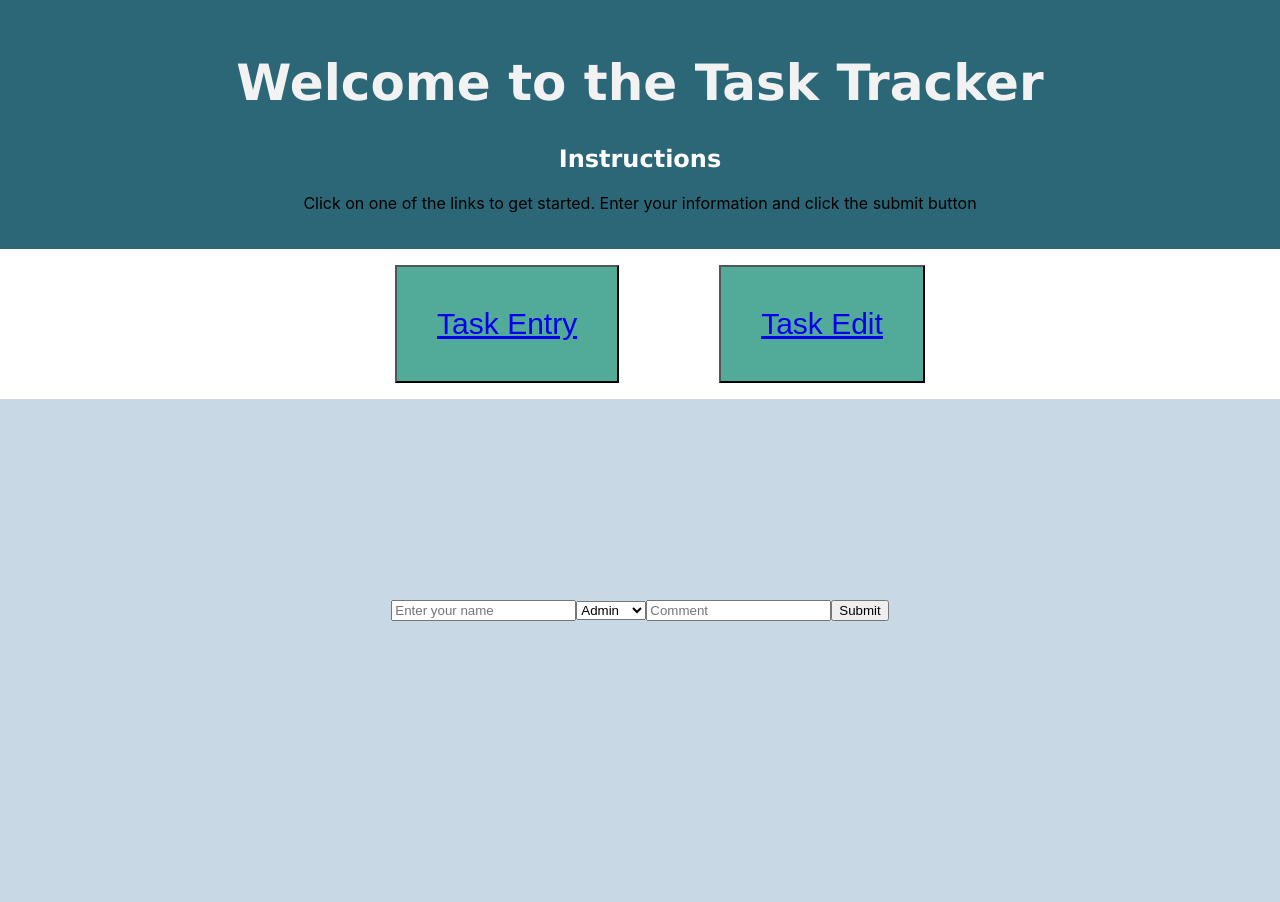
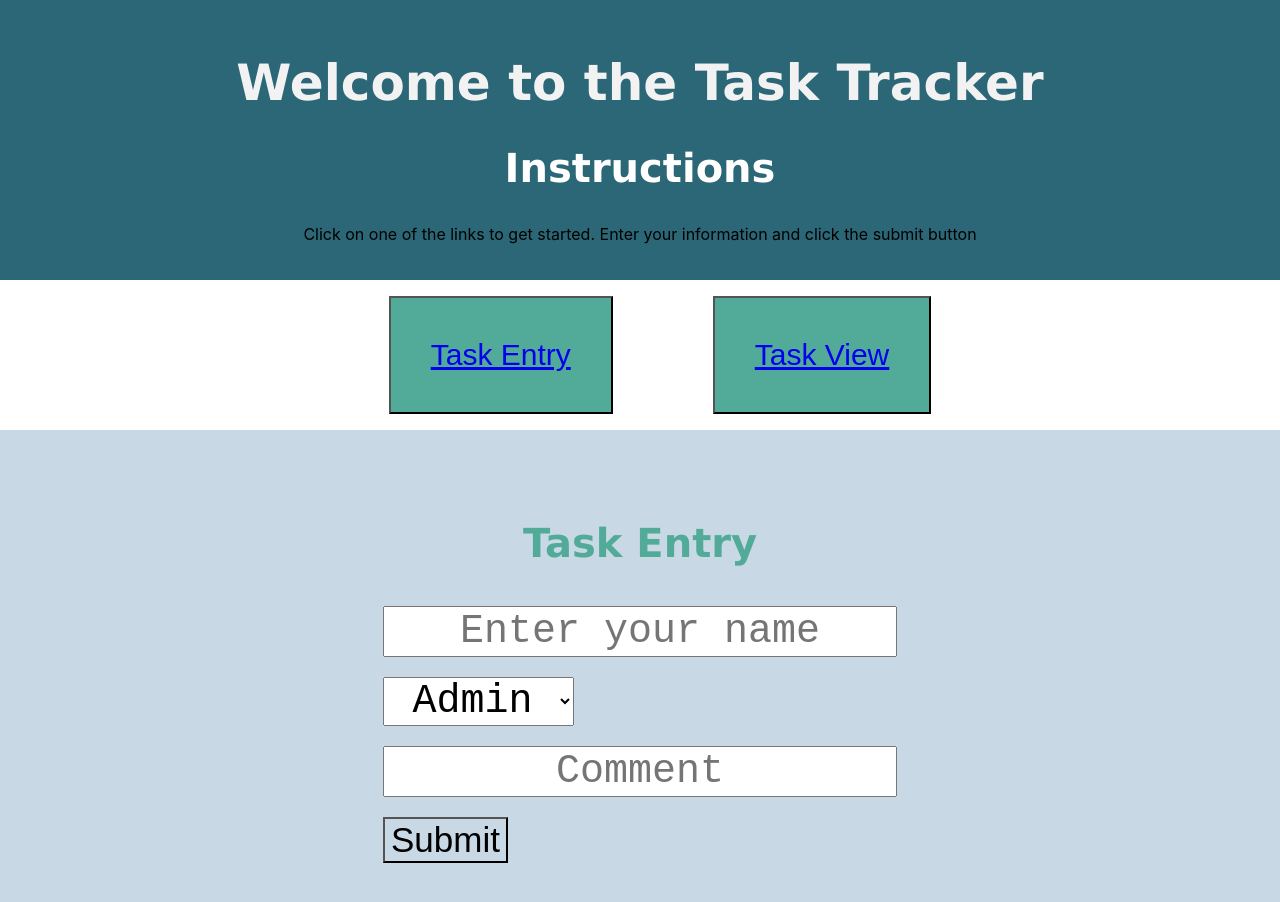
Before and after one commit to jerielasg/Project3, a React (Create React App) app: page /entry in a window 1280 px wide. Shown: the top 902 px of the page. Built offline with nearby package versions, Linux system fonts and the light colour scheme; no server answers; the database is empty.

Commit message:
completed task view, start styles

```diff
--- a/src/App.css
+++ b/src/App.css
@@ -54,11 +54,42 @@ h1 {
 h2 {
   font-family: Verdana, Geneva, Tahoma, sans-serif;
   color: #ffffff;
+  font-size: 40px;
+}
+h3 {
+  font-family: Verdana, Geneva, Tahoma, sans-serif;
+  color: #52ab98;
+  font-size: 40px;
+}
+
+h5 {
+  font-family: Verdana, Geneva, Tahoma, sans-serif;
+  font-size: 25px;
 }
 
 li {
   list-style-type: none;
 
+}
+.taskEntry form input, select, textarea{
+  text-align: center;
+  font-family: 'Courier New', Courier, monospace;
+  font-size: 40px;
+  display: flex;
+  flex-direction: row;
+  margin-bottom: 20px;
+
+}
+
+.taskEntry h3 {
+  text-align: center;
+}
+
+.taskEntry {
+
+  background-color: #c8d8e4;
+  padding-top: 50px;
+  padding-bottom: 2000px;
 }
 
 .links {
@@ -73,10 +104,41 @@ li {
   font-size: 30px;
 }
 
-.taskEntry {
+.taskForm {
+  display: flex;
+  justify-content: center;
+
+
+
+}
+.taskHeader {
+  display: flex;
+}
+.taskHeader h5{
+  padding-left: 20px;
+  padding-right: 20px;
+
+}
+
+.taskFeed {
+  display: flex;
+
+}
+.taskFeed p {
+  padding-right: 20px;
+  padding-left: 20px;
+  font-size: 20px;
+
+}
+
+.entrySubmit {
+  font-size: 35px;
+  background-color:#c8d8e4 ;
+}
+
+.taskHolder {
   background-color: #c8d8e4;
-  padding-top: 200px;
+  padding-top: 50px;
   padding-bottom: 2000px;
   text-align: center;
-
 }
--- a/src/App.js
+++ b/src/App.js
@@ -1,9 +1,9 @@
 import './App.css';
 import { Link, Routes, Route } from 'react-router-dom';
 // import TaskData from './components/TaskData';
-import TaskEntry1 from './components/TaskEntry1';
-// import TaskMain from './components/TaskMain';
-// import TaskHolder from './components/TaskHolder';
+import TaskEntry1 from './components/TaskEntry';
+
+import TaskHolder from './components/TaskHolder';
 // import TaskFirst from './components/TaskFirst';
 
 
@@ -19,7 +19,7 @@ function App() {
       <nav>
         <ul className='links'>
           <button className='buttonLink'><Link to="/entry">Task Entry</Link></button>
-          <button className='buttonLink'><Link to="/edit">Task Edit</Link></button>
+          <button className='buttonLink'><Link to="/edit">Task View</Link></button>
 
         </ul>
       </nav>
@@ -33,7 +33,7 @@ function App() {
 
       <Routes>
         <Route path="/entry" element= {<TaskEntry1 />} />
-        {/* <Route path="/edit" element={<TaskHolder />} /> */}
+        <Route path="/edit" element={<TaskHolder />} />
 
       </Routes>
    </main>
--- a/src/components/TaskEntry.js
+++ b/src/components/TaskEntry.js
@@ -1,100 +1,90 @@
-// import React from "react";
+import React from "react";
+import { useState,useEffect } from 'react';
+
 // import { useState,useEffect } from "react";
-// import firebase from '../firebase';
-// import { onValue, ref, getDatabase, push } from 'firebase/database';
+import firebase from '../firebase';
+import { onValue, ref, getDatabase, push } from 'firebase/database';
 
 
 
-// const TaskEntry = () => {
-//     const taskTest = {
-//         taskUser: "",
-//         taskCategory: "",
-//         comment: ""
-//     };
-//     const [tasks, setTasks] = useState([taskTest]);
+function App() {
 
-//     const [nameTT , setNameTT] = useState("");
-//     const [categoryTT, setCategoryTT] = useState("");
-//     const [commentTT, setCommentTT] = useState("");
+    //const  [tasks, setTasks] = useState([]);
+    const [name, setName] = useState();
+    const [taskCat, setTaskCat] = useState();
+    const [comment, setComment] = useState();
 
-//     useEffect(() => {
-//         const db = getDatabase(firebase);
-//         const dbRef = ref(db);
+    useEffect(() => {
 
-//         onValue(dbRef, (dbResponse) => {
-//             const dbValue = dbResponse.val();
-//             //console.log(dbValue);
+        const db = getDatabase(firebase);
+        const dbRef = ref(db);
 
-//             const arrayTasks = [];
+        onValue(dbRef, (dbResponse) => {
+            const dbValue = dbResponse.val();
+            console.log(dbValue)
+            const arrayTasks = [];
 
-//             for (let propertyKey in dbValue) {
-//                 console.log(dbValue[propertyKey]);
+                for (let propertyKey in dbValue) {
 
-//                 arrayTasks.push({
-//                     title:dbValue[propertyKey],
-//                     id:propertyKey,
-//                     userName: nameTT,
-//                     userTask: categoryTT,
-//                     userComment: commentTT
+                console.log(dbValue[propertyKey]);
 
-//                 });
+                arrayTasks.push({
+                    title: dbValue[propertyKey],
+                    id: propertyKey
+                });
 
-//             };
-//             setTasks(arrayTasks);
-//         })
-//     }, []);
+            }
+            setName(arrayTasks);
+
+        });
+
+    }, []);
+
+        const handleSubmit = (event) => {
+            event.preventDefault();
+        const db = getDatabase(firebase);
+        const dbRef = ref(db);
+
+        const tasks = {
+            userName: name,
+            userTask: taskCat,
+            userComment: comment
+        }
+
+        push(dbRef,tasks);
+
+        setName("");
+        setComment("");
+    };
 
 
-//     const handleChange = (event) => {
-//         setTasks(event.target.value);
-//         setNameTT(event.target.value);
-//         setCategoryTT(event.target.value);
-//         setCommentTT(event.target.value);
-//     }
+    return (
+        <div className="taskEntry" >
+            <h3>Task Entry</h3>
 
-//     const handleSubmit = (event) => {
-//         event.preventdefault();
-//         const db = getDatabase(firebase);
-//         const dbRef = ref(db);
+            <div className="taskForm">
+                <form onSubmit={handleSubmit}>
+                    <input placeholder="Enter your name"
+                        onChange={(e) => setName(e.target.value)} />
 
-//         const tasks = {userName: {nameTT}, userTask: {categoryTT}, userComment: {commentTT}}
+                    <select placeholder="Select a task" value={taskCat}
+                        onChange={(e) => setTaskCat(e.target.value)} >
 
-//         push(dbRef,tasks);
+                        <option value="Admin">Admin</option>
+                        <option value="Break">Break</option>
+                        <option value="Project">Project</option>
+                        <option value="Meeting">Meeting</option>
+                    </select>
 
-//         setTasks("");
-//     };
+                    <input placeholder="Comment" value={comment}
+                        onChange={(e) => setComment(e.target.value)} />
 
 
+                    <button className="entrySubmit">Submit</button>
+                </form>
+            </div>
+        </div>
+    );
+}
 
-//     return (
-//         <>
-//             <h3>Enter Task</h3>
-//             <form className="taskForm" onSubmit={handleSubmit}>
-
-//                 <label html="taskUser">Enter Your Name</label>
-//                 <input type="text" name="taskUser" value={nameTT} onChange={handleChange} />
-
-//                 {/* Task Category Selection */}
-//                 <label html="taskCategory" >Choose a task category</label>
-//                 <select name="taskCategory" id="taskCategory" value={categoryTT} onChange={handleChange}>
-//                     <option value="placeholder" disabled>Select a task</option>
-//                     <option value="catAdmin">Admin</option>
-//                     <option value="catBreak">Break</option>
-//                     <option value="catProject">Project</option>
-//                     <option value="catMeeting">Meeting</option>
-//                 </select>
-
-
-//                 <textarea rows="4" cols="50" name="comment" form="userForm" value={commentTT} onChange={handleChange}>
-//                     Enter comment here</textarea>
-
-//                 <button type="submit">Submit</button>
-//             </form>
-
-//             <ul>
-//             </ul>
-//         </>
-//     )
-// }
-
-// export default TaskEntry;
+export default App;
--- a/src/components/TaskEntry1.js
+++ /dev/null
@@ -1,86 +0,0 @@
-import React from "react";
-import { useState,useEffect } from 'react';
-
-// import { useState,useEffect } from "react";
-import firebase from '../firebase';
-import { onValue, ref, getDatabase, push } from 'firebase/database';
-
-
-
-function App() {
-
-    //const  [tasks, setTasks] = useState([]);
-    const [name, setName] = useState();
-    const [taskCat, setTaskCat] = useState();
-    const [comment, setComment] = useState();
-
-    useEffect(() => {
-
-        const db = getDatabase(firebase);
-        const dbRef = ref(db);
-
-        onValue(dbRef, (dbResponse) => {
-            const dbValue = dbResponse.val();
-            console.log(dbValue)
-            const arrayTasks = [];
-
-                for (let propertyKey in dbValue) {
-
-                console.log(dbValue[propertyKey]);
-
-                arrayTasks.push({
-                    title: dbValue[propertyKey],
-                    id: propertyKey
-                });
-
-            }
-            setName(arrayTasks);
-
-        });
-
-    }, []);
-
-        const handleSubmit = (event) => {
-            event.preventDefault();
-        const db = getDatabase(firebase);
-        const dbRef = ref(db);
-
-        const tasks = {
-            userName: name,
-            userTask: taskCat,
-            userComment: comment
-        }
-
-        push(dbRef,tasks);
-
-        setName("");
-        setComment("");
-    };
-
-
-    return (
-        <div className="taskEntry" >
-           <form onSubmit={handleSubmit}>
-                <input placeholder="Enter your name" value={name}
-                    onChange={(e) => setName(e.target.value)} />
-
-                <select placeholder="Select a task" value={taskCat}
-                    onChange={(e) => setTaskCat(e.target.value)} >
-
-                    <option value="catAdmin">Admin</option>
-                    <option value="catBreak">Break</option>
-                    <option value="catProject">Project</option>
-                    <option value="catMeeting">Meeting</option>
-                </select>
-
-                <input placeholder="Comment" value={comment}
-                    onChange={(e) => setComment(e.target.value)} />
-
-
-                <button>Submit</button>
-            </form>
-        </div>
-    );
-}
-
-export default App;
--- a/src/components/TaskHolder.js
+++ b/src/components/TaskHolder.js
@@ -1,17 +1,78 @@
+import firebase from "../firebase";
+import { useState, useEffect } from "react";
+import { getDatabase, ref, onValue, remove } from "firebase/database";
+
 
 const TaskHolder = () => {
 
+    const [taskHolder, setTaskHolder] = useState([]);
+
+    useEffect(() => {
+
+        const db = getDatabase(firebase);
+        const dbRef = ref(db);
+
+        onValue(dbRef, (dbResponse) => {
+            const dbValue = dbResponse.val();
+            //console.log(dbValue)
+            const arrayTasks = [];
+
+            for (let propertyKey in dbValue) {
+
+                //console.log(dbValue[propertyKey]);
+
+                arrayTasks.push({
+                    title: dbValue[propertyKey],
+                    id: propertyKey
+                });
+
+            }
+            setTaskHolder(arrayTasks);
+            console.log(arrayTasks)
+
+        });
+
+    }, []);
+
+    const handleDelete = (id) => {
+
+        const database = getDatabase(firebase);
+        const dbRef = ref(database, `/${id}`);
+
+        remove(dbRef)
+    }
 
     return (
-        <>
-            <h3>Task Holder</h3>
+        <div className="taskHolder">
+            <h3>Task View</h3>
+            <ul>
+                <li className="taskHeader">
+                    <h5>Delete</h5>
+                    <h5>Name</h5>
+                    <h5>Task</h5>
+                    <h5>Comment</h5>
+                </li>
+                {taskHolder.map((task) => {
+                    //console.log(task)
+                    return (
+                        <li className="taskFeed">
+                            <button onClick={() => handleDelete(task.id)}>🗑️</button>
+                            <p>{task.title.userName}</p>
+                            <p>{task.title.userTask}</p>
+                            <p>{task.title.userComment}</p>
+                        </li>
+                    )
+                })}
+                <li>
 
-            <button>Delete</button>
-            <button>View</button>
+
+
+                </li>
+            </ul>
 
             {/* Record view*/}
 
-        </>
+        </div>
     )
 };
 
```
Also changed, not shown: src/components/TaskData.js (deleted, +0 -8 lines), src/components/TaskFirst.js (deleted, +0 -115 lines), src/components/TaskMain.js (deleted, +0 -9 lines).
